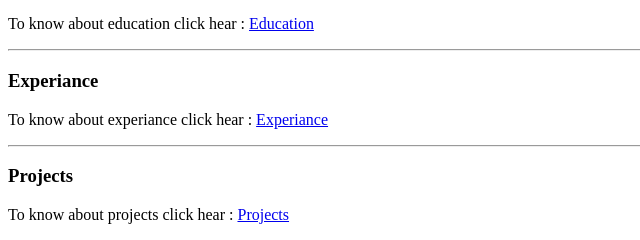
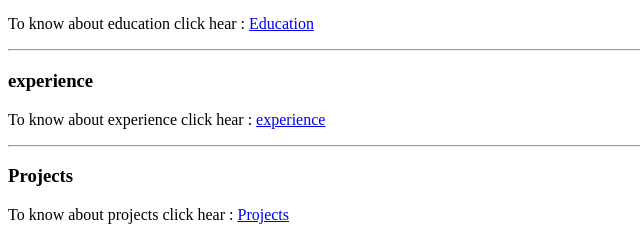
Before and after one commit to omkareshwar9849/HTML, a plain HTML site: page Resume/index.html in a window 1280 px wide. Shown: the part 256-496 px from the top of the page, 0-640 px from the left. Drawn offline with Linux system fonts and the light colour scheme.

Commit message:
Final commit

```diff
--- a/Resume/index.html
+++ b/Resume/index.html
@@ -14,8 +14,8 @@
     <h3>Education</h3>
     <p>To know about education click hear : <a href="/Resume/Education.html">Education</a></p>
     <hr>
-    <h3>Experiance</h3>
-    <p>To know about experiance click hear : <a href="/Resume/Experiance.html">Experiance</a></p>
+    <h3>experience</h3>
+    <p>To know about experience click hear : <a href="/Resume/experience.html">experience</a></p>
     <hr>
     <h3>Projects</h3>
     <p>To know about projects click hear : <a href="/Resume/Projects.html">Projects</a></p>
```
Also changed, not shown: Resume/Experience.html (renamed from Resume/Experiance.html, +2 -2 lines).
